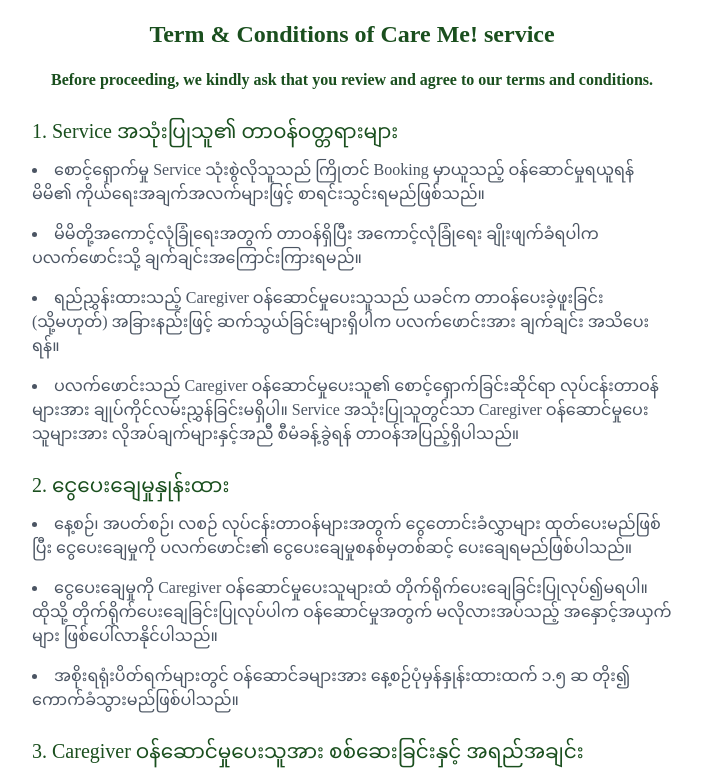
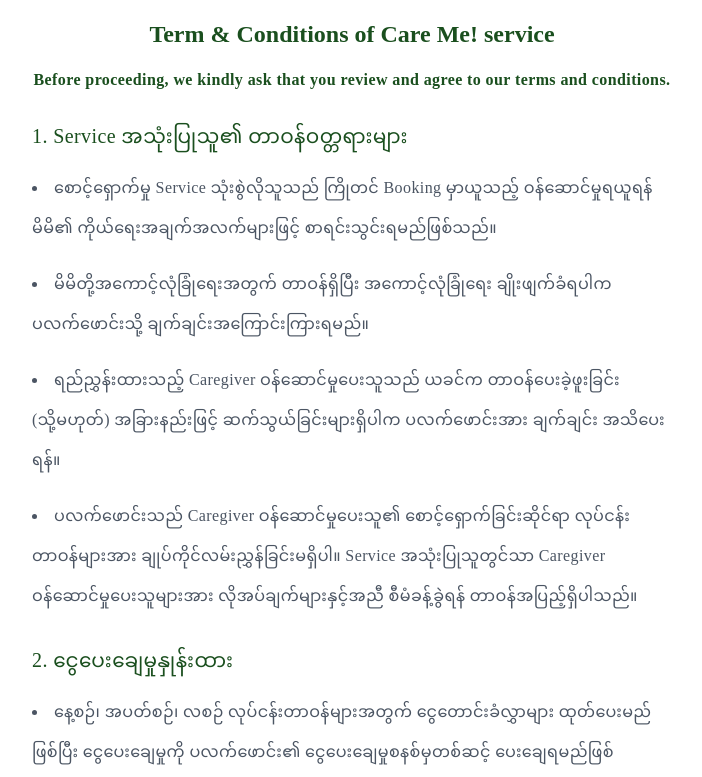
Before and after one commit to Care-Mel/caremel-registeration-form, a React (Vite) app: page /term in a window 1280 px wide. Shown: the top 777 px of the page, without its empty margins (288-990 px from the left). Built offline with nearby package versions, Linux system fonts and the light colour scheme; a web font is replaced by a local one.

Commit message:
feat/fix letter-spacing

```diff
--- a/src/components/Term.jsx
+++ b/src/components/Term.jsx
@@ -11,10 +11,11 @@
         Term & Conditions of Care Me! service
       </h1>
 
-      <p className="text-[16px] text-center  font-bold text-secondary mb-6">
+      <p className="text-[16px] text-center tracking-wide  font-bold text-secondary mb-6">
         Before proceeding, we kindly ask that you review and agree to our terms and conditions.
       </p>
 
+      <div className="leading-10 tracking-wide">
         {/* Information Privacy Section */}
         <section className="mb-6">
           <h2 className="text-[20px] font-medium text-secondary mb-3">
@@ -34,9 +35,10 @@
               အခြားနည်းဖြင့် ဆက်သွယ်ခြင်းများရှိပါက ပလက်ဖောင်းအား ချက်ချင်း အသိပေးရန်။
             </li>
             <li className="text-gray-600 text-[16px]">
-            ပလက်ဖောင်းသည် Caregiver ဝန်ဆောင်မှုပေးသူ၏ စောင့်ရှောက်ခြင်းဆိုင်ရာ လုပ်ငန်းတာဝန်များအား
-            ချုပ်ကိုင်လမ်းညွှန်ခြင်းမရှိပါ။ Service အသုံးပြုသူတွင်သာ Caregiver
-            ဝန်ဆောင်မှုပေးသူများအား လိုအပ်ချက်များနှင့်အညီ စီမံခန့်ခွဲရန် တာဝန်အပြည့်ရှိပါသည်။
+              ပလက်ဖောင်းသည် Caregiver ဝန်ဆောင်မှုပေးသူ၏ စောင့်ရှောက်ခြင်းဆိုင်ရာ
+              လုပ်ငန်းတာဝန်များအား ချုပ်ကိုင်လမ်းညွှန်ခြင်းမရှိပါ။ Service အသုံးပြုသူတွင်သာ
+              Caregiver ဝန်ဆောင်မှုပေးသူများအား လိုအပ်ချက်များနှင့်အညီ စီမံခန့်ခွဲရန်
+              တာဝန်အပြည့်ရှိပါသည်။
             </li>
           </ul>
         </section>
@@ -102,8 +104,8 @@
             <ul className="space-y-2 list-disc list-inside">
               <p className="text-gray-600 text-[16px] font-bold my-5">ဖျက်သိမ်းခွင့်</p>
               <li className="text-gray-600 text-[16px]">
-              ဖျက်သိမ်းခွင့်ရှိသည့်အချိန်အတိုင်းအတာအတွင်း ဖျက်သိမ်းခအဖြစ် တစ်ခါဖျက်သိမ်းလျှင် ၅,၀၀၀
-              ကျပ်သတ်မှတ်ထားပါသည်။ ယင်းသို့ အခကြေးငွေ သတ်မှတ်ခြင်းသည် အချိန်နီးကပ်မှ
+                ဖျက်သိမ်းခွင့်ရှိသည့်အချိန်အတိုင်းအတာအတွင်း ဖျက်သိမ်းခအဖြစ် တစ်ခါဖျက်သိမ်းလျှင်
+                ၅,၀၀၀ ကျပ်သတ်မှတ်ထားပါသည်။ ယင်းသို့ အခကြေးငွေ သတ်မှတ်ခြင်းသည် အချိန်နီးကပ်မှ
                 ဖျက်သိမ်းခြင်းများ မရှိစေရန်နှင့် Caregiver ဝန်ဆောင်မှု ပေးသူနှင့် service
                 အသုံးပြုသူတို့အကြား အခက်အခဲပြဿနာမရှိ ကောင်းမွန်မျှတသော ဆက်ဆံရေးဖြစ်စေလို၍
                 သတ်မှတ်ထားခြင်းဖြစ်ပါသည်။
@@ -222,8 +224,8 @@
               </h2>
               <ul className="space-y-4 list-disc list-inside">
                 <li className="text-gray-600 text-[16px]">
-                သဘာဝဘေးအန္တရာယ်များ၊ လျှပ်စစ်မီးပြတ်တောက်မှုများ၊ ဆန္ဒပြ သပိတ်မှောက်ခြင်း များနှင့်
-                အခြား ကြိုတင်မှန်းဆ၍လည်းမရ၊ ထိန်းချုပ်ဟန့်တား၍လည်းမရသည့် ဖြစ်ရပ်များ
+                  သဘာဝဘေးအန္တရာယ်များ၊ လျှပ်စစ်မီးပြတ်တောက်မှုများ၊ ဆန္ဒပြ သပိတ်မှောက်ခြင်း
+                  များနှင့် အခြား ကြိုတင်မှန်းဆ၍လည်းမရ၊ ထိန်းချုပ်ဟန့်တား၍လည်းမရသည့် ဖြစ်ရပ်များ
                   ကြောင့်ဖြစ်ပေါ်လာသည့် နှောင့်နှေးကြန့်ကြာမှုများအတွက် ပလက်ဖောင်းတွင် တာဝန်မရှိပါ။
                 </li>
               </ul>
@@ -339,6 +341,7 @@
             </section>
           </div>
         )}
+      </div>
 
       <div className="mt-20 mb-5">
         <button
```
Lines whose indentation alone changed are shown as unchanged.
